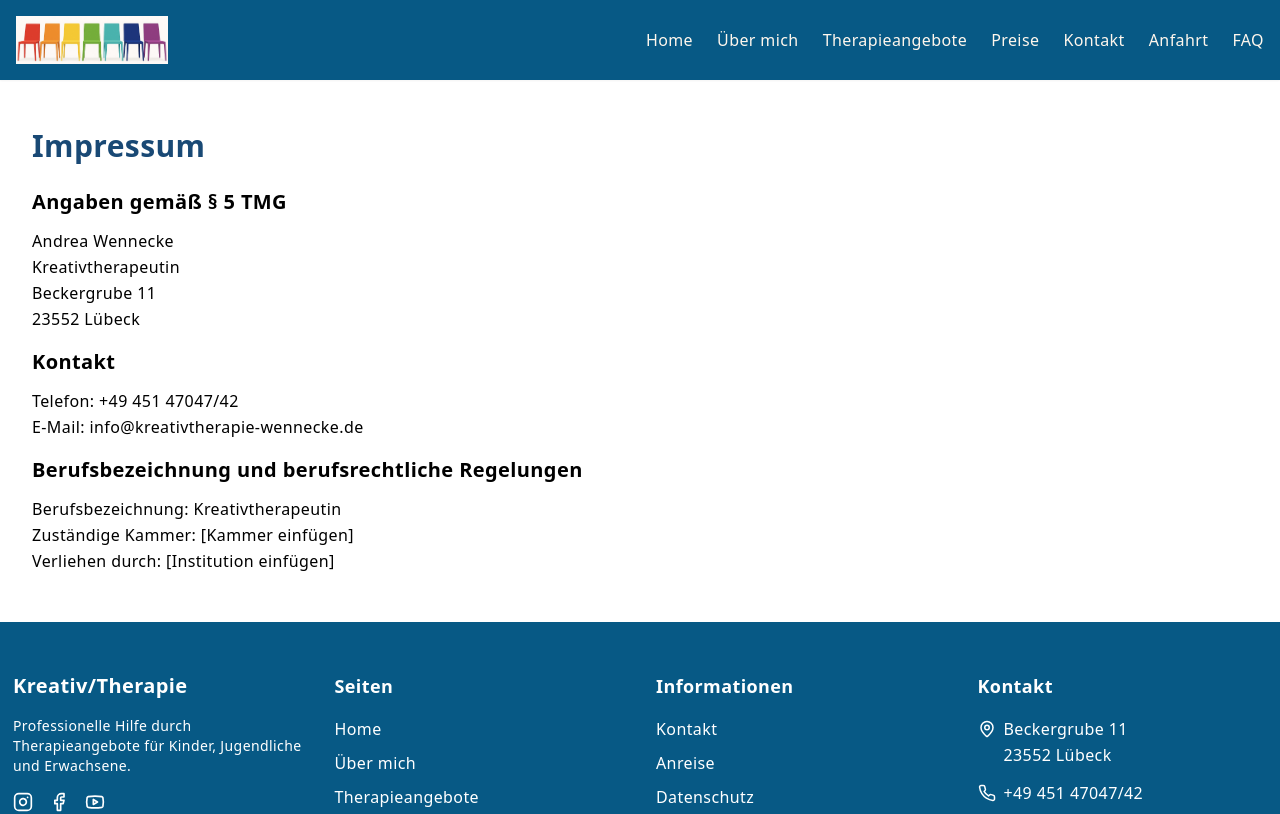
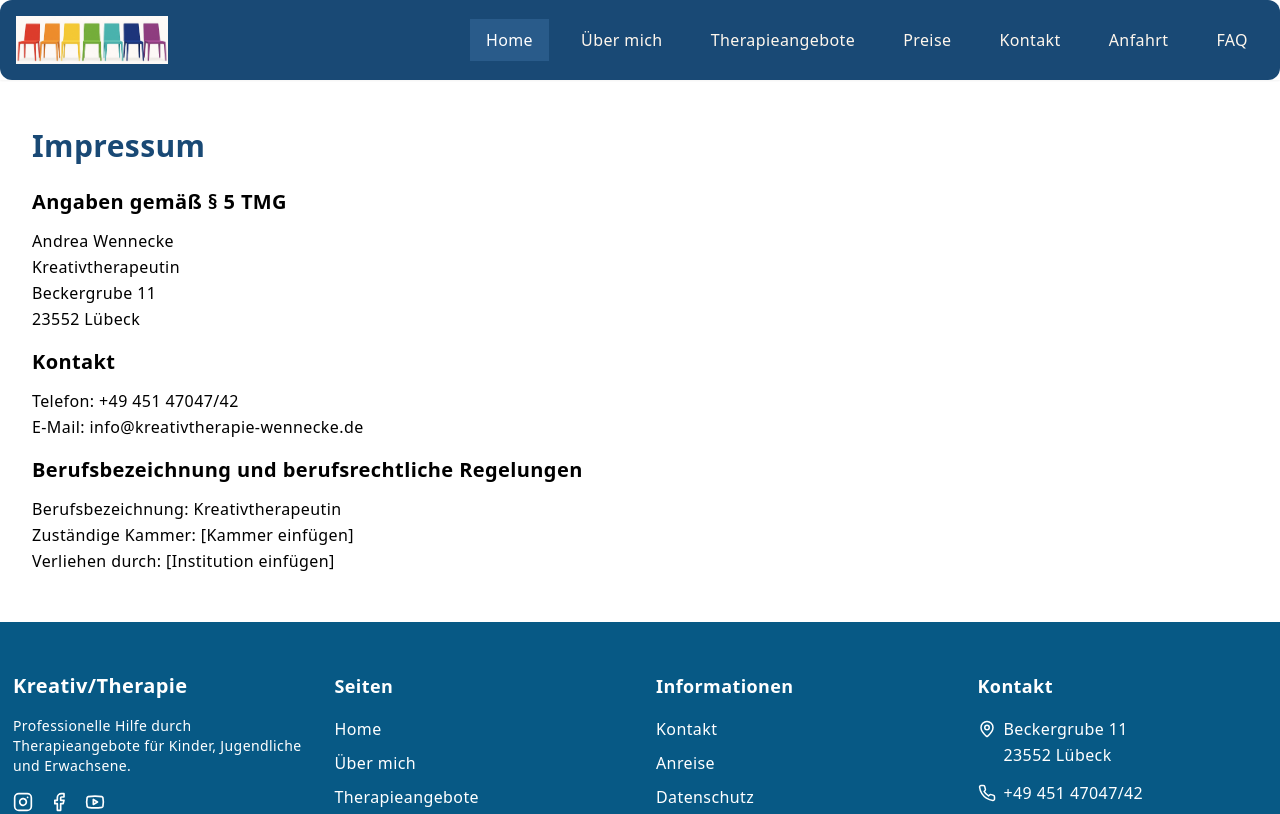
Before and after one commit to antonmarshall/andrea_wennecke, a React (Vite) app: page /impressum in a window 1280 px wide. Shown: the top 814 px of the page. Built offline with nearby package versions, Linux system fonts and the light colour scheme.

Commit message:
Fix: Improve mobile menu styling
- Rounded corners
- Adjusted colors to match the color scheme
- Added hover effect
- Highlight active menu item
- Adjusted font color

```diff
--- a/src/components/Header.tsx
+++ b/src/components/Header.tsx
@@ -1,8 +1,10 @@
 import React, { useState, useEffect } from 'react';
 import { Menu, X } from 'lucide-react';
+
 const Header = () => {
   const [isMenuOpen, setIsMenuOpen] = useState(false);
   const [activeSection, setActiveSection] = useState('home');
+
   useEffect(() => {
     const handleScroll = () => {
       const sections = ['home', 'about', 'therapy', 'prices', 'contact', 'directions', 'faq'];
@@ -19,9 +21,11 @@ const Header = () => {
     window.addEventListener('scroll', handleScroll);
     return () => window.removeEventListener('scroll', handleScroll);
   }, []);
+
   const toggleMenu = () => {
     setIsMenuOpen(!isMenuOpen);
   };
+
   const scrollToSection = (id: string) => {
     const element = document.getElementById(id);
     if (element) {
@@ -31,6 +35,7 @@ const Header = () => {
     }
     setIsMenuOpen(false);
   };
+
   const menuItems = [{
     id: 'home',
     text: 'Home'
@@ -53,33 +58,62 @@ const Header = () => {
     id: 'faq',
     text: 'FAQ'
   }];
-  return <header className="bg-white/80 backdrop-blur-sm shadow-sm sticky top-0 z-50">
-      <div className="container mx-auto px-4 py-4 flex justify-between items-center bg-sky-800">
+
+  return (
+    <header className="bg-white/80 backdrop-blur-sm shadow-sm sticky top-0 z-50">
+      <div className="container mx-auto px-4 py-4 flex justify-between items-center bg-therapyBlue rounded-xl">
         <div className="flex items-center bg-transparent">
           <img src="/lovable-uploads/4603f752-ffdd-4c27-9ba8-d459a58d7fa5.png" alt="Kreativ/Therapie Logo" className="h-12" />
         </div>
 
         {/* Desktop Menu */}
-        <nav className="hidden md:flex space-x-6">
-          {menuItems.map(item => <button key={item.id} onClick={() => scrollToSection(item.id)} className="text-orange-50">
+        <nav className="hidden md:flex space-x-4">
+          {menuItems.map(item => (
+            <button
+              key={item.id}
+              onClick={() => scrollToSection(item.id)}
+              className={`px-4 py-2 rounded-lg transition-all duration-300 text-orange-50
+                ${activeSection === item.id
+                  ? 'bg-therapyLightBlue/20 text-white'
+                  : 'hover:bg-therapyLightBlue/10 hover:text-white'
+                }`}
+            >
               {item.text}
-            </button>)}
+            </button>
+          ))}
         </nav>
 
         {/* Mobile Menu Button */}
-        <button className="md:hidden text-gray-600" onClick={toggleMenu}>
+        <button
+          className="md:hidden text-white hover:bg-therapyLightBlue/10 p-2 rounded-lg transition-colors"
+          onClick={toggleMenu}
+        >
           {isMenuOpen ? <X size={24} /> : <Menu size={24} />}
         </button>
       </div>
 
       {/* Mobile Menu */}
-      {isMenuOpen && <div className="md:hidden bg-white p-4 shadow-lg absolute w-full">
+      {isMenuOpen && (
+        <div className="md:hidden bg-white p-4 shadow-lg absolute w-full">
           <div className="flex flex-col space-y-1">
-            {menuItems.map(item => <button key={item.id} onClick={() => scrollToSection(item.id)} className={`p-3 text-left rounded-md transition-colors duration-300 ${activeSection === item.id ? 'bg-therapyBlue/10 text-therapyBlue' : 'text-gray-600 hover:text-therapyBlue hover:bg-therapyBlue/5'}`}>
+            {menuItems.map(item => (
+              <button
+                key={item.id}
+                onClick={() => scrollToSection(item.id)}
+                className={`p-3 text-left rounded-lg transition-colors duration-300
+                  ${activeSection === item.id
+                    ? 'bg-therapyBlue text-white'
+                    : 'text-therapyBlue hover:bg-therapyBlue/10'
+                  }`}
+              >
                 {item.text}
-              </button>)}
+              </button>
+            ))}
           </div>
-        </div>}
-    </header>;
+        </div>
+      )}
+    </header>
+  );
 };
+
 export default Header;
```
